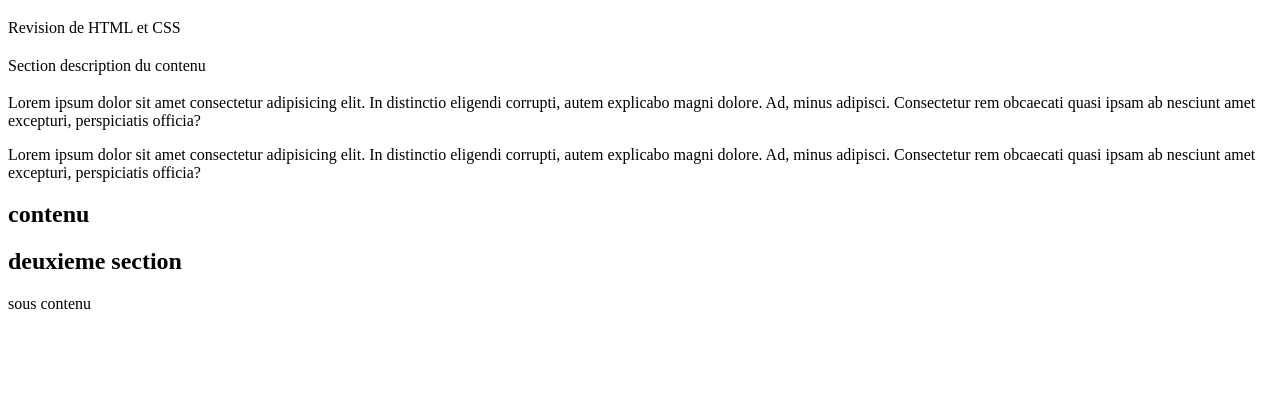
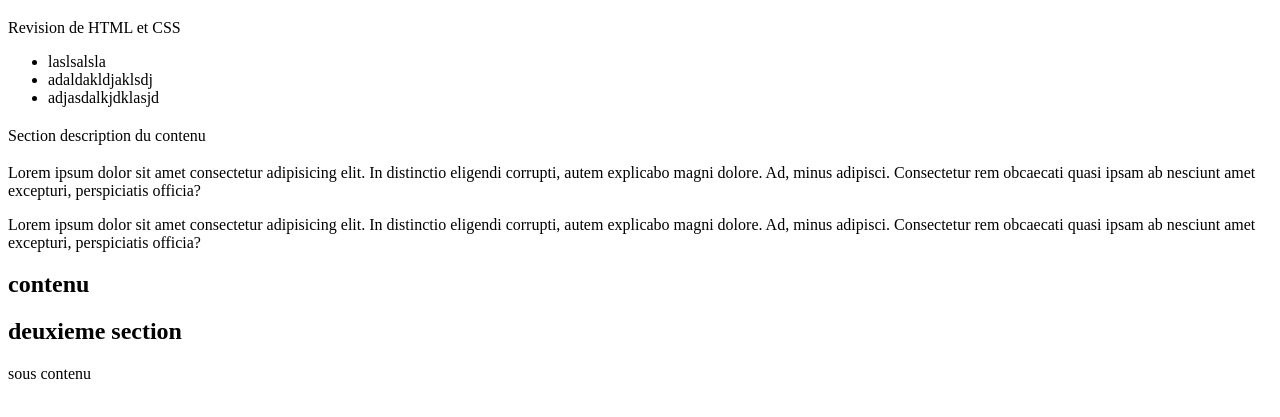
Before and after one commit to karengeo/mon_site_web, a plain HTML site: page index.html in a window 1280 px wide. Shown: the part 131-548 px from the top of the page. Drawn offline with Linux system fonts and the light colour scheme.

Commit message:
mon dernier changement

```diff
--- a/index.html
+++ b/index.html
@@ -25,7 +25,14 @@
     </header>
 
     <section>
+        <ul>
+            <li>
+                laslsalsla
+            </li>
+            <li>adaldakldjaklsdj</li>
+            <li>adjasdalkjdklasjd</li>
 
+        </ul>
     </section>
 
     <main>
```
